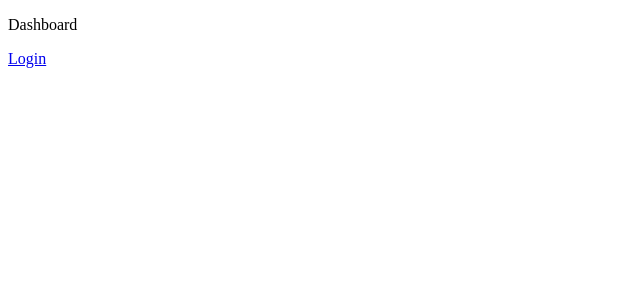
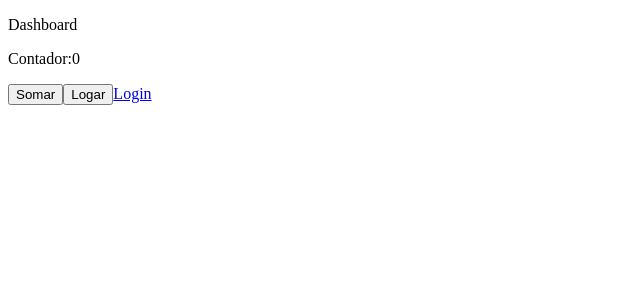
Before and after one commit to cicerojs/react, a React (Create React App) app: page /pagina-inicial in a window 1280 px wide. Shown: the top 300 px of the page, without its empty margins (0-640 px from the left). Built offline with nearby package versions, Linux system fonts and the light colour scheme.

Commit message:
fetat: add useRef com objeto

```diff
--- a/src/app/pages/dashboard/Dashboard.tsx
+++ b/src/app/pages/dashboard/Dashboard.tsx
@@ -1,9 +1,18 @@
+import { useRef } from 'react';
 import { Link } from 'react-router-dom';
 
 export const Dashboard = () => {
+
+    const counterRef = useRef({ counter: 0 });
+
     return (
         <div>
             <p>Dashboard</p>
+
+            <p>Contador:{counterRef.current.counter}</p>
+
+            <button onClick={() => counterRef.current.counter++}>Somar</button>
+            <button onClick={() => console.log(counterRef.current.counter)}>Logar</button>
 
             <Link to="/entrar">Login</Link>
         </div>
```
